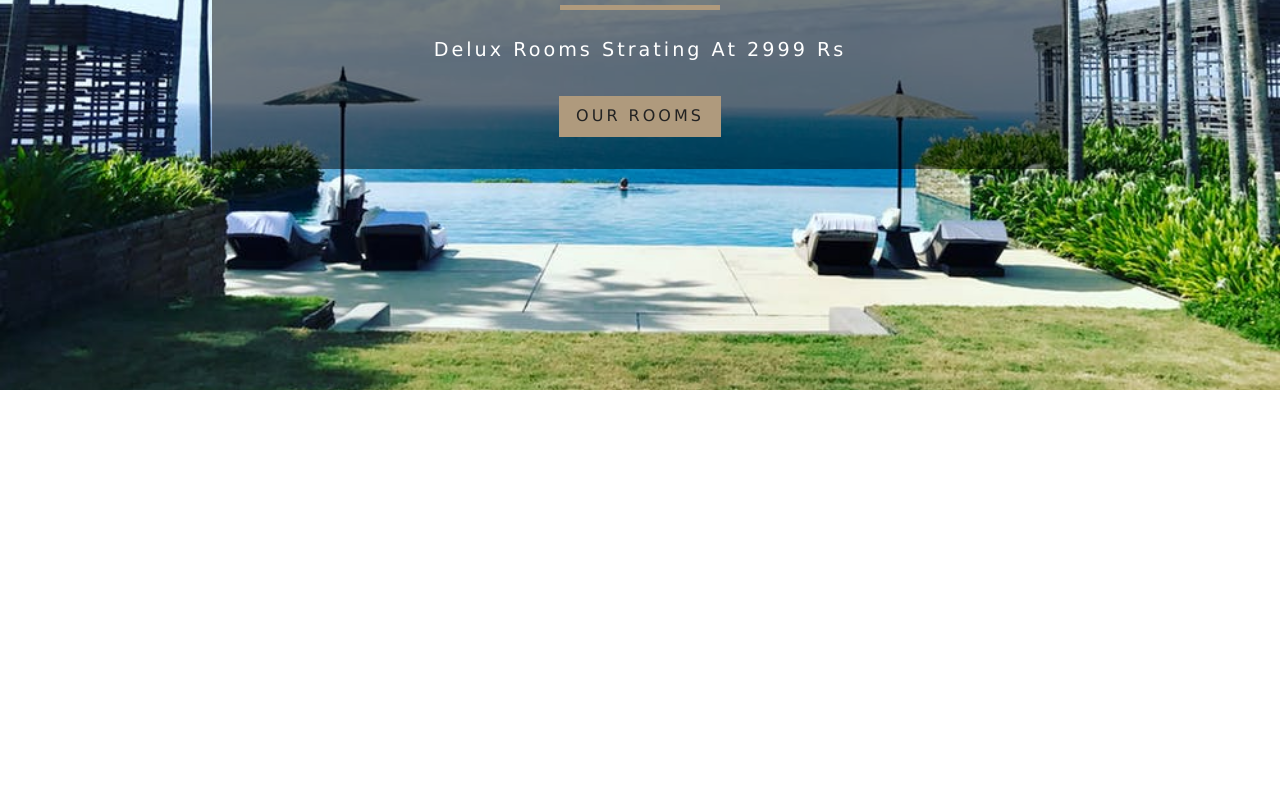
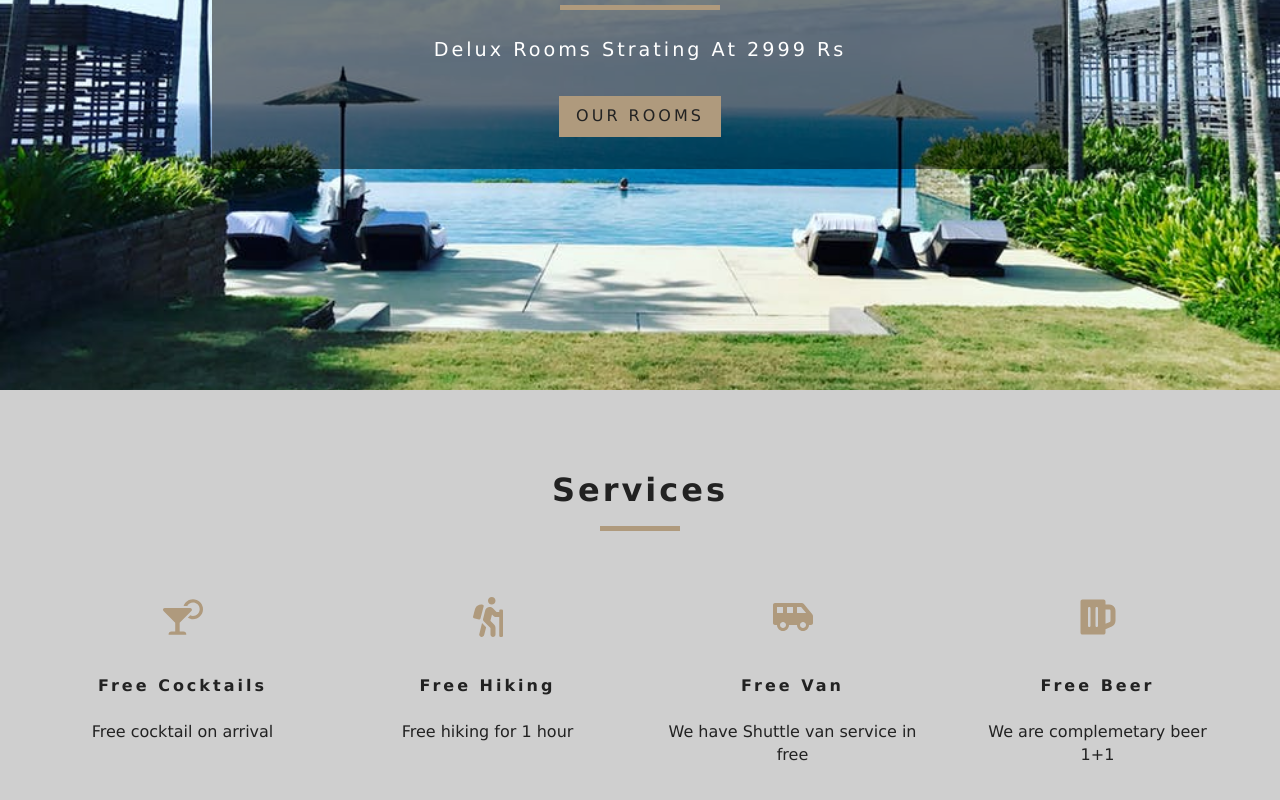
Before and after one commit to PaliwalArpit/hotel-reservationa-pp, a React (Create React App) app: page / in a window 1280 px wide. Shown: the part 410-1210 px from the top of the page. Before the commit the page ends 800 px from the top, so only its background shows below. Built offline with nearby package versions, Linux system fonts and the light colour scheme.

Commit message:
Service component added

```diff
--- a/src/App.css
+++ b/src/App.css
@@ -252,6 +252,7 @@
 }
 .services h6 {
   letter-spacing: var(--mainSpacing);
+  text-transform: capitalize;
 }
 .services p {
   width: 80%;
--- /dev/null
+++ b/src/components/Services.js
@@ -0,0 +1,43 @@
+import React, { Component } from 'react'
+import {FaCocktail, FaHiking, FaShuttleVan, FaBeer} from "react-icons/fa";
+import Title from "../components/Title"
+export default class Services extends Component {
+    state ={
+        services:[
+            {
+                icon:<FaCocktail/>,
+                title:"free cocktails",
+                info:"Free cocktail on arrival"
+            },
+            {
+                icon:<FaHiking/>,
+                title:"free Hiking",
+                info:"Free hiking for 1 hour"
+            },
+            {
+                icon:<FaShuttleVan/>,
+                title:"free Van",
+                info:"We have Shuttle van service in free"
+            },
+            {
+                icon:<FaBeer/>,
+                title:"free Beer",
+                info:"We are complemetary beer 1+1"
+            }
+        ]
+    }
+    render() {
+        return (
+            <section className="services">
+                <Title title="services"/>
+                <div className="services-center">{this.state.services.map((item, index) =>{
+                    return <article key={index} className="service">
+                        <span>{item.icon}</span>
+                       <h6>{item.title}</h6>
+                       <p>{item.info}</p>
+                    </article>
+                })}</div>
+            </section>
+        )
+    }
+}
--- /dev/null
+++ b/src/components/Title.js
@@ -0,0 +1,10 @@
+import React from 'react'
+
+export default function Title({title}) {
+    return (
+        <div className="section-title">
+            <h4>{title}</h4>
+            <div/>
+        </div>
+    )
+}
--- a/src/pages/home.js
+++ b/src/pages/home.js
@@ -1,13 +1,17 @@
 import React from 'react'
 import Hero from "../components/Hero"
 import Banner from "../components/Banner"
+import Services from "../components/Services"
 import {Link} from "react-router-dom"
 export default function home() {
     return (
+        <>
        <Hero>
            <Banner title="luxurious rooms" subtitle="Delux rooms strating at 2999 Rs">
            <Link to="/rooms" className="btn-primary">Our rooms</Link>
            </Banner>
        </Hero>
+       <Services/>
+        </>
     )
 }
```
